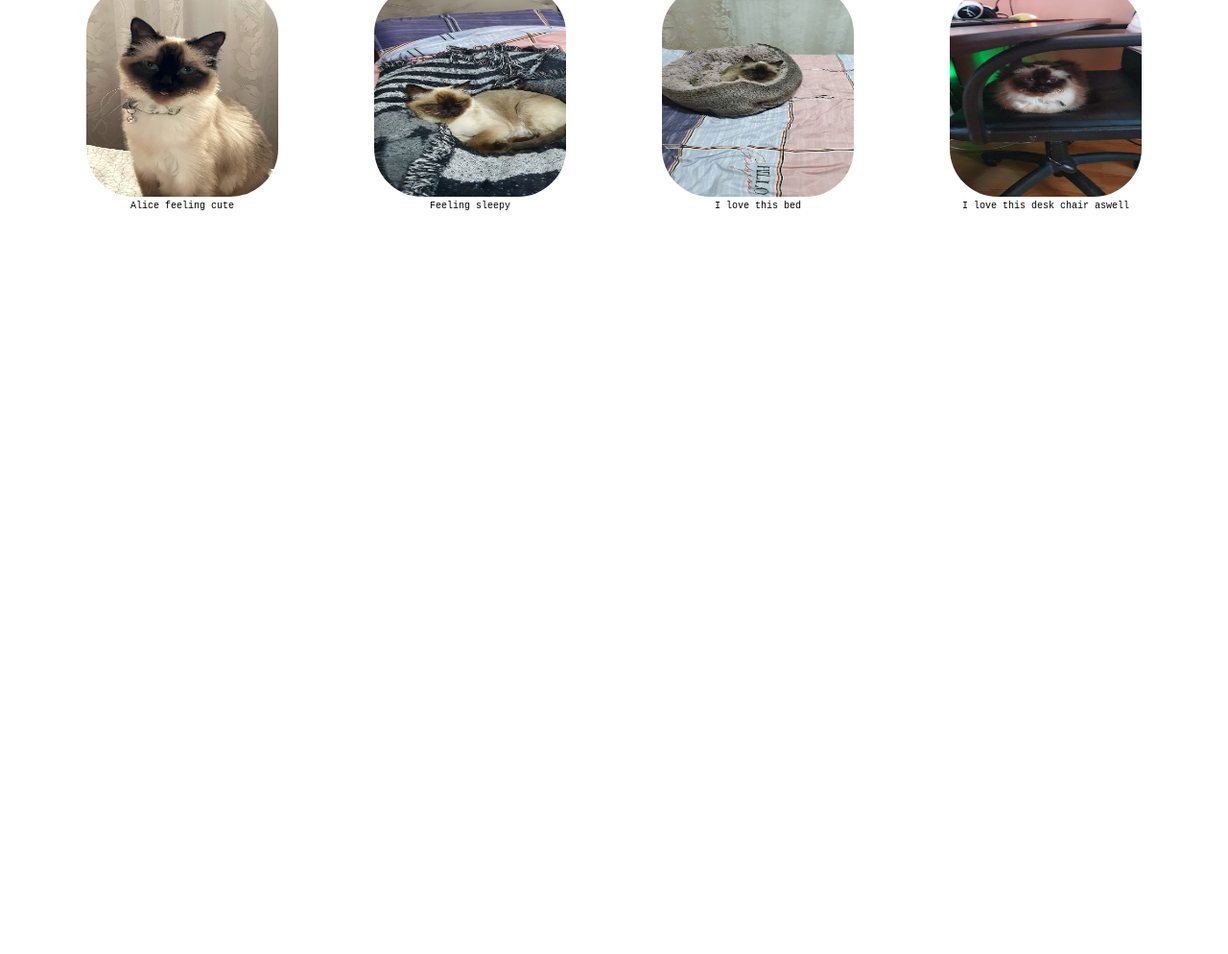
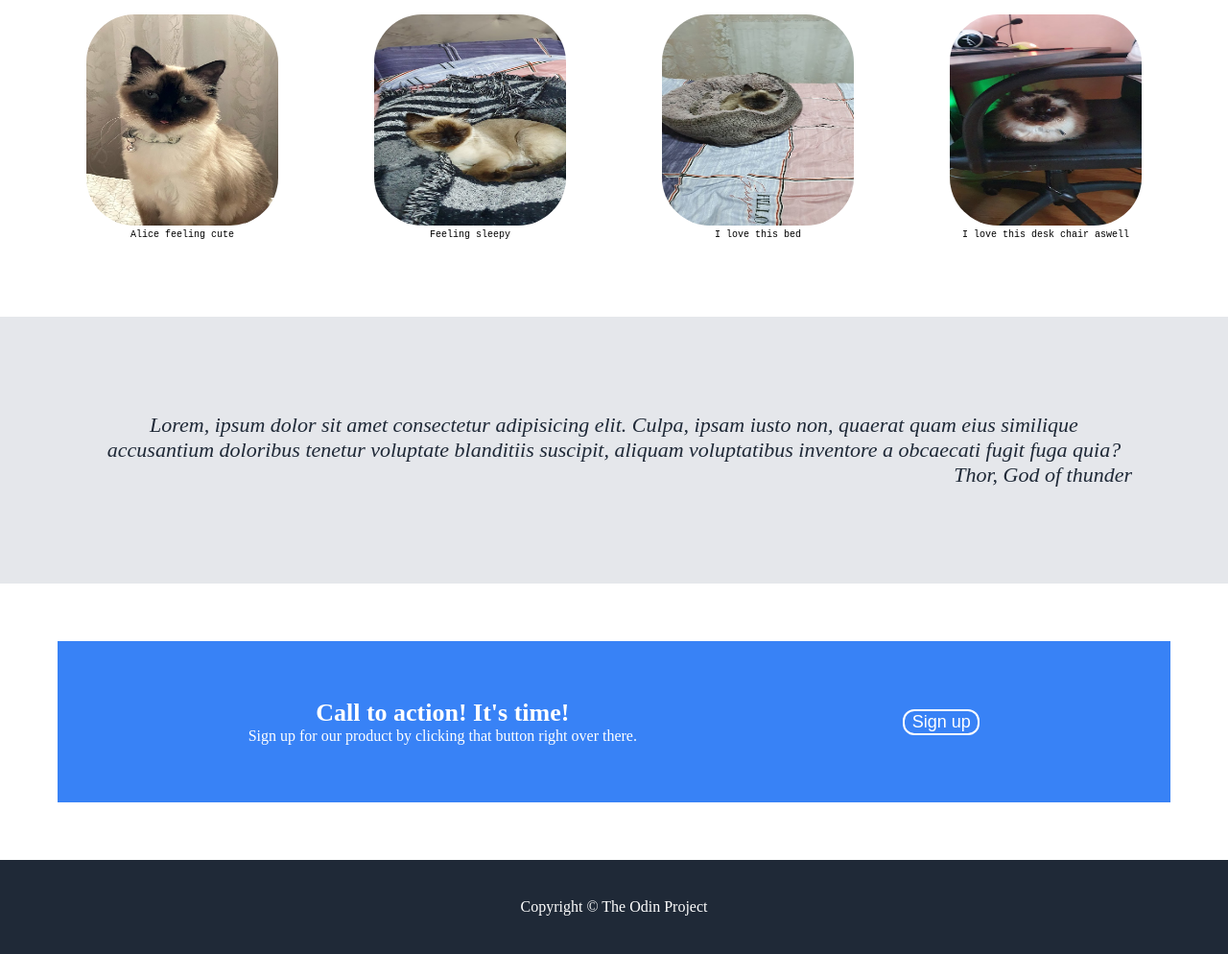
Before and after one commit to mihai-gabriel1/Project-Landing-Page, a plain HTML site: page index.html in a window 1280 px wide. Shown: the part 568-1562 px from the top of the page at 96% size. Before the commit the page ends 800 px from the top, so only its background shows below. Drawn offline with Linux system fonts and the light colour scheme.

Commit message:
Added another section and a footer

```diff
--- a/index.html
+++ b/index.html
@@ -26,7 +26,7 @@
       This website is awesome
 
     <p class="dummy">Lorem ipsum dolor sit amet consectetur adipisicing elit. Quae ex obcaecati autem cum eligendi nam, commodi nisi provident dolores rerum unde laborum velit  Praesentium rem temporibus rerum veniam alias assumenda?</p>
-    <button>Sign up</button>
+    <button class="petme">Pet me!</button>
     </div>
     <img class="alice" src="images/alicee.jpg" alt="beautiful bali cat">
   </div>
@@ -56,7 +56,21 @@
   </div>
 
   <div class="article2"></div>
+    <div class="paragraphs">
+      <p>Lorem, ipsum dolor sit amet consectetur adipisicing elit. Culpa, ipsam iusto non, quaerat quam eius similique accusantium doloribus tenetur voluptate blanditiis suscipit, aliquam voluptatibus inventore a obcaecati fugit fuga quia?</p>
+      <p class="god">Thor, God of thunder</p>
+    </div>
 
-  <div class="footer"></div>
+  <div class="action">
+    <div class="itstime">
+      <p class="actionp">Call to action! It's time!</p>
+      <p>Sign up for our product by clicking that button right over  there.</p>
+    </div>
+    <button class="sign">Sign up</button>
+  </div>
+
+  <div class="footer">
+    <p>Copyright 	&copy; The Odin Project</p>
+  </div>
 </body>
 </html>
--- a/style.css
+++ b/style.css
@@ -48,6 +48,7 @@ a {
   color: #f9faf8;
   display: flex;
   flex-direction: column;
+  margin-left: 40px;
 }
 .dummy {
   font-size: 18px;
@@ -68,6 +69,12 @@ button {
   font-size: 18px;
   width: 80px;
 }
+
+.petme {
+  border: 2px solid ;
+  margin-top: 5px;
+}
+
 .alice {
   width: 250px;
   height: 300px;
@@ -92,6 +99,8 @@ button {
     justify-content: center;
     gap: 100px;
     text-align: center;
+    padding: 20px;
+    margin-top: 10px;
   }
 
   .alicepics p {
@@ -104,3 +113,68 @@ button {
   }
 
 /* Article 1 ends here */
+
+/* Article 2 starts here */
+
+  .article2 {
+    padding: 30px;
+  }
+
+  .paragraphs {
+    background-color: #e5e7eb;
+    font-size: 22px;
+    font-style: italic;
+    color: #1f2937;
+    text-align: center;
+    padding: 100px;
+    text-align: center;
+  }
+
+  .god {
+    text-align: right;
+    color: #1f2937 ;
+  }
+
+/* Article 2 ends here */
+
+/* Action starts here */
+
+  .action {
+    background-color: #3882f6;
+    color: white;
+    display: flex;
+    justify-content: space-around;
+    /* width: 700px; */
+    align-items: center;
+    text-align: center;
+    padding: 60px;
+    margin: 60px;
+  }
+
+  .actionp {
+    font-size: 26px;
+    font-weight: bold;
+  }
+
+  .sign {
+    color: white;
+    border-color: white;
+  }
+/* Action ends here */
+
+/* Footer starts here */
+
+  .footer {
+    background-color: #1f2937;
+    color: white;
+    display: flex;
+    justify-content: center;
+    text-align: center;
+    padding: 40px;
+  }
+
+  .sign {
+    border: 2px solid;
+  }
+
+/* Footer ends here */
```
